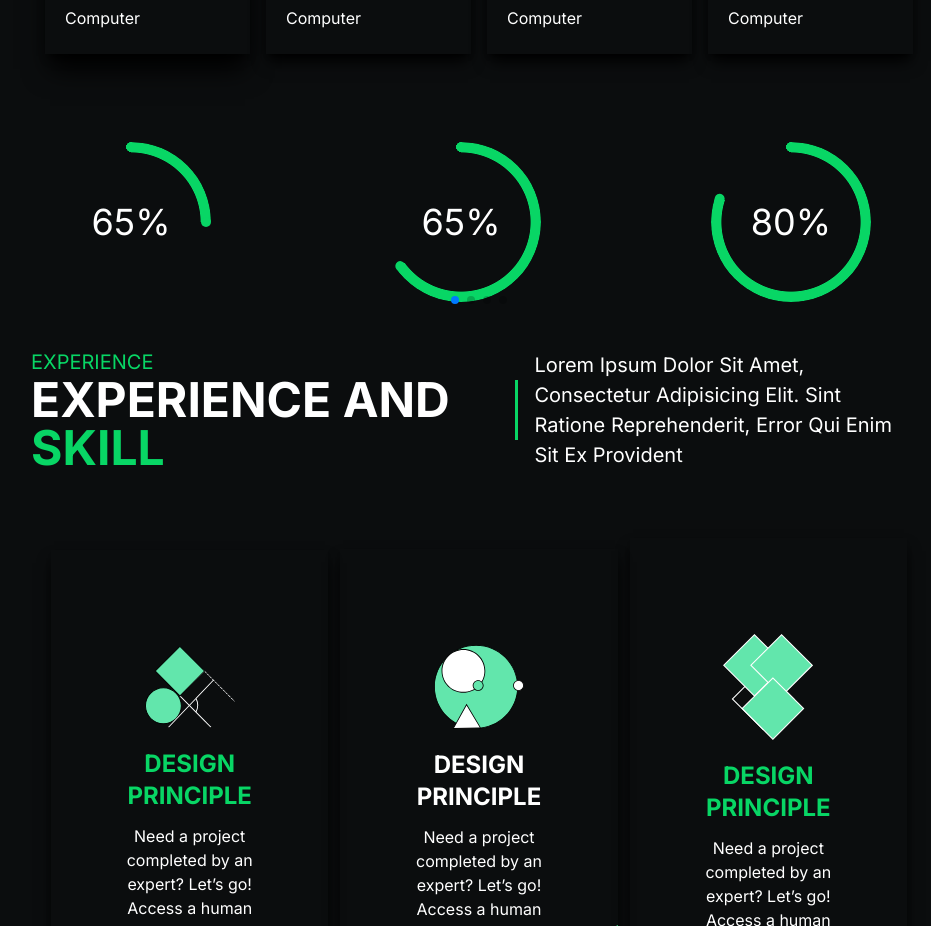
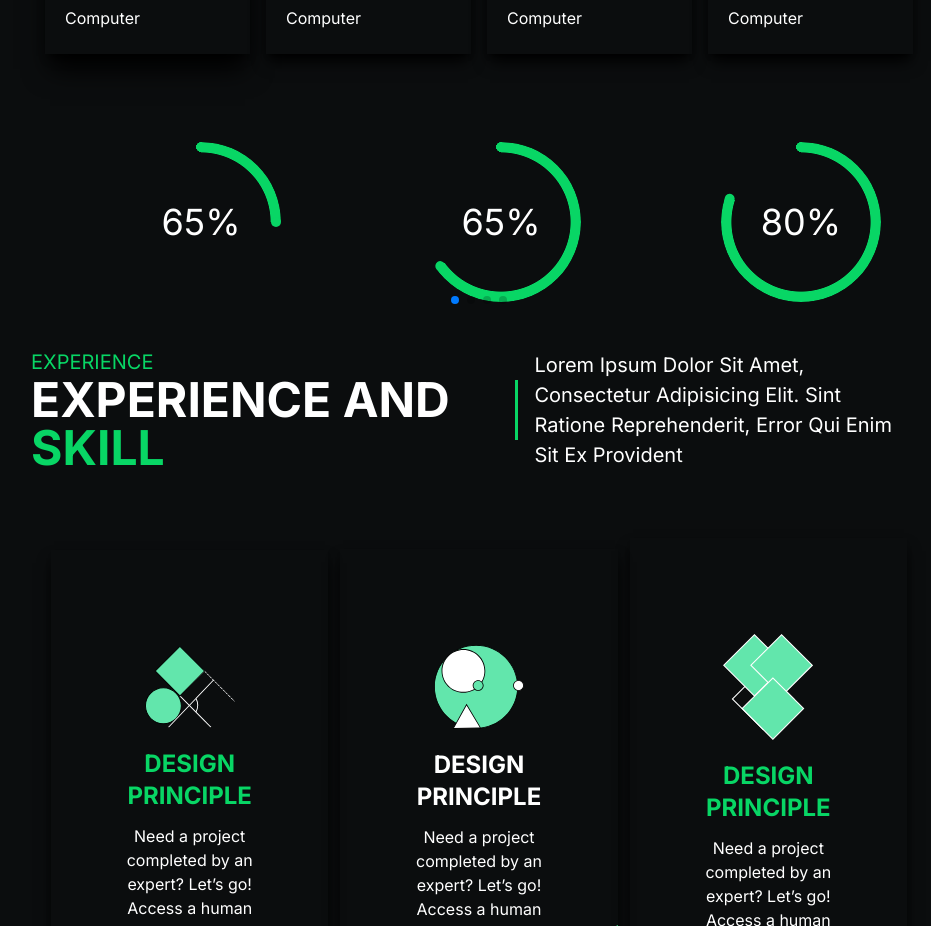
Before and after one commit to Toriqul2023/front, a Next.js app: page / in a window 1280 px wide. Shown: the part 1900-2826 px from the top of the page, without its empty margins (161-1092 px from the left). Built offline with nearby package versions, Linux system fonts and the light colour scheme.

Commit message:
swiper eidt

```diff
--- a/src/app/Components/Progress/Progress.css
+++ b/src/app/Components/Progress/Progress.css
@@ -1,3 +1,28 @@
 .container{
     width: 70%;
 }
+.swiper {
+    width: 100%;
+    height: 100%;
+  }
+
+  .swiper-slide {
+    text-align: center;
+    font-size: 18px;
+    background: #fff;
+    display: inline-block;
+    justify-content: center;
+    align-items: center;
+  }
+  .swiper-wrapper {
+    margin-right: 20px;
+    z-index: 999;
+    background-color: blue;
+}
+
+  .swiper-slide img {
+    display: block;
+    width: 100%;
+    height: 100%;
+    object-fit: cover;
+  }
--- a/src/app/Components/Progress/Progress.jsx
+++ b/src/app/Components/Progress/Progress.jsx
@@ -12,9 +12,11 @@ const Progress = () => {
     <div className='bg-[#0B0D0E]'>
        <div className="container mx-auto py-4 ">
         <div className="row ">
-          <div className='p-5'>
+          <div className='p-5 '>
           <Swiper
+
         slidesPerView={4}
+        centeredSlides={false}
         breakpoints={{
           // when window width is >= 640px
           300: {
@@ -25,36 +27,36 @@ const Progress = () => {
 
         }}
 
-        spaceBetween={30}
+
         pagination={{
           clickable: true,
         }}
         modules={[Pagination]}
-        className=" grid grid-cols-4 gap-3 justify-center"
+        className="   justify-center"
       >
-          <SwiperSlide>
-         <div>
-          <div className="my-4 radial-progress" id="alb1" aria-label="aib1" name='progress-1' style={{ "--value": "25", "--size": "10rem", "--thickness": "10px","color":"#08D665" }} role="progressbar">
+          <SwiperSlide className='place-self-center'>
+         <div className='place-self-center'>
+          <div className="my-4 mx-auto radial-progress" id="alb1" aria-label="aib1" name='progress-1' style={{ "--value": "25", "--size": "10rem", "--thickness": "10px","color":"#08D665" }} role="progressbar">
             <span className='text-4xl text-white'>65%</span></div>
           </div>
 
-         </SwiperSlide>
-         <SwiperSlide>
-         <div>
+         </SwiperSlide >
+         <SwiperSlide className='place-self-center'>
+         <div className='place-self-center'>
           <div className="my-4 radial-progress" id="alb2" aria-label="aib2" name='progress-2' style={{ "--value": "65", "--size": "10rem", "--thickness": "10px","color":"#08D665" }} role="progressbar">
             <span className='text-4xl text-white'>65%</span></div>
           </div>
 
          </SwiperSlide>
-         <SwiperSlide>
-         <div>
+         <SwiperSlide className='place-self-center'>
+         <div className='place-self-center'>
           <div className="my-4 radial-progress"  id="alb3" aria-label="aib3" name='progress-3' style={{ "--value": "80", "--size": "10rem", "--thickness": "10px","color":"#08D665" }} role="progressbar">
             <span className='text-4xl text-white'>80%</span></div>
           </div>
          </SwiperSlide>
 
-         <SwiperSlide>
-         <div>
+         <SwiperSlide className='place-self-center'>
+         <div className='place-self-center'>
           <div
           className="my-4 radial-progress" id="alb4" aria-label="aib4" name='progress-4'
           style={{ "--value": "60", "--size": "10rem", "--thickness": "10px","color":"#08D665" }} role="progressbar">
```
